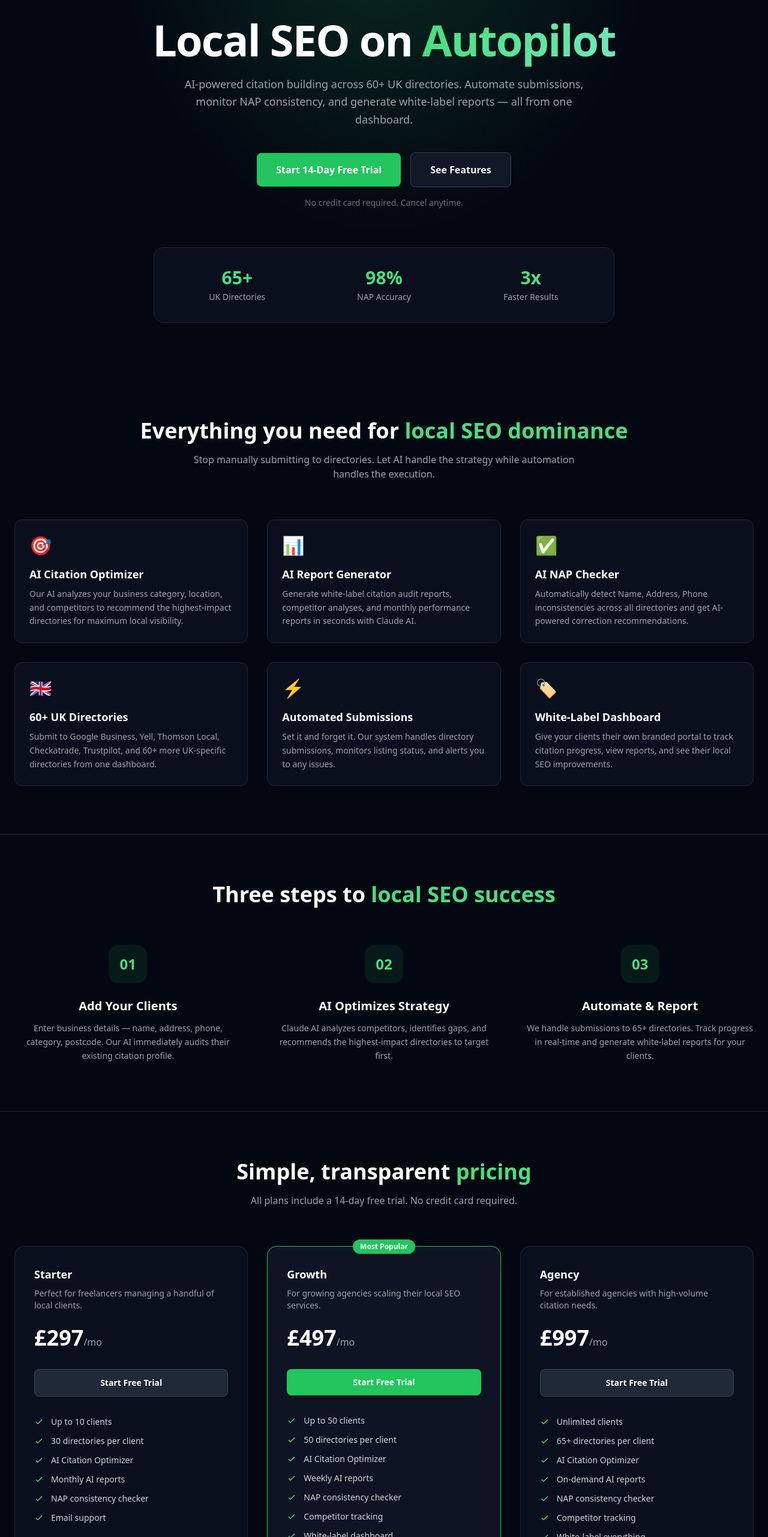
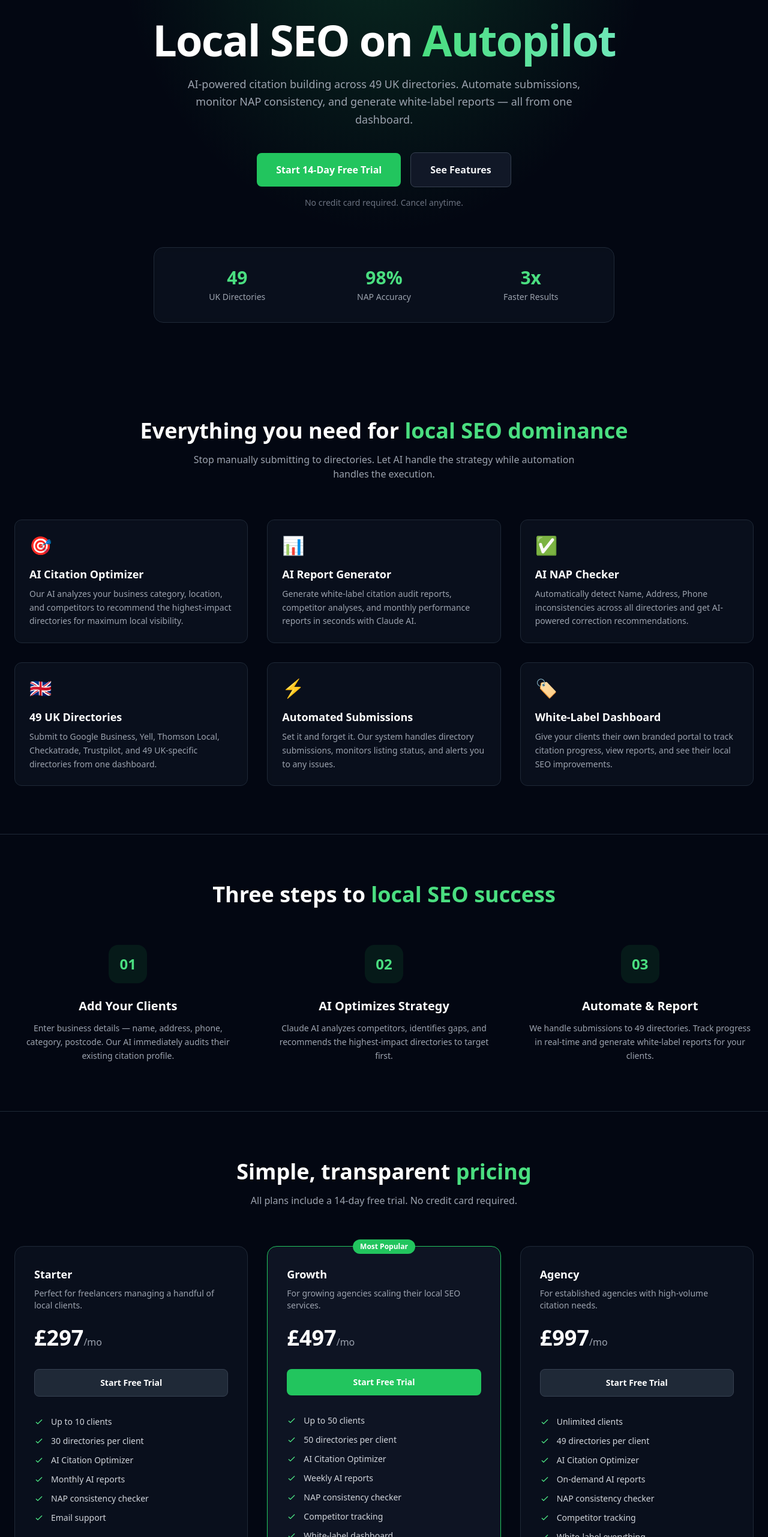
Before and after one commit to GETVYNTAR-COM/dash-board-, a Next.js app: page /local-seo in a window 1280 px wide. Shown: the part 164-2726 px from the top of the page at 60% size. Built offline with nearby package versions, Linux system fonts and the light colour scheme.

Commit message:
Update directory count from 65+/60+ to 49 on local-seo page
https://claude.ai/code/session_01YBqSW7q7Wgfz1GeZjLkGoK

```diff
--- a/src/app/local-seo/page.tsx
+++ b/src/app/local-seo/page.tsx
@@ -20,8 +20,8 @@ const features = [
     icon: '✅',
   },
   {
-    title: '60+ UK Directories',
-    description: 'Submit to Google Business, Yell, Thomson Local, Checkatrade, Trustpilot, and 60+ more UK-specific directories from one dashboard.',
+    title: '49 UK Directories',
+    description: 'Submit to Google Business, Yell, Thomson Local, Checkatrade, Trustpilot, and 49 UK-specific directories from one dashboard.',
     icon: '🇬🇧',
   },
   {
@@ -75,7 +75,7 @@ const pricingTiers = [
     description: 'For established agencies with high-volume citation needs.',
     features: [
       'Unlimited clients',
-      '65+ directories per client',
+      '49 directories per client',
       'AI Citation Optimizer',
       'On-demand AI reports',
       'NAP consistency checker',
@@ -100,7 +100,7 @@ const faqs = [
   },
   {
     question: 'Do you support UK-specific directories?',
-    answer: 'Absolutely. We\'ve built this specifically for the UK market. Our database includes 65+ UK directories including Yell, Thomson Local, 192.com, Scoot, Checkatrade, MyBuilder, FreeIndex, and many more trade-specific directories.',
+    answer: 'Absolutely. We\'ve built this specifically for the UK market. Our database includes 49 UK directories including Yell, Thomson Local, 192.com, Scoot, Checkatrade, MyBuilder, FreeIndex, and many more trade-specific directories.',
   },
   {
     question: 'What is NAP consistency and why does it matter?',
@@ -158,7 +158,7 @@ export default function LandingPage() {
             </span>
           </h1>
           <p className="mx-auto mt-6 max-w-2xl text-lg text-gray-400 leading-relaxed">
-            AI-powered citation building across 60+ UK directories. Automate submissions,
+            AI-powered citation building across 49 UK directories. Automate submissions,
             monitor NAP consistency, and generate white-label reports — all from one dashboard.
           </p>
           <div className="mt-10 flex items-center justify-center gap-4">
@@ -174,7 +174,7 @@ export default function LandingPage() {
           {/* Stats bar */}
           <div className="mx-auto mt-16 grid max-w-3xl grid-cols-3 gap-8 rounded-2xl border border-gray-800 bg-gray-900/50 p-8 backdrop-blur-sm">
             <div>
-              <div className="text-3xl font-bold text-brand-400">65+</div>
+              <div className="text-3xl font-bold text-brand-400">49</div>
               <div className="mt-1 text-sm text-gray-400">UK Directories</div>
             </div>
             <div>
@@ -223,7 +223,7 @@ export default function LandingPage() {
             {[
               { step: '01', title: 'Add Your Clients', desc: 'Enter business details — name, address, phone, category, postcode. Our AI immediately audits their existing citation profile.' },
               { step: '02', title: 'AI Optimizes Strategy', desc: 'Claude AI analyzes competitors, identifies gaps, and recommends the highest-impact directories to target first.' },
-              { step: '03', title: 'Automate & Report', desc: 'We handle submissions to 65+ directories. Track progress in real-time and generate white-label reports for your clients.' },
+              { step: '03', title: 'Automate & Report', desc: 'We handle submissions to 49 directories. Track progress in real-time and generate white-label reports for your clients.' },
             ].map((item) => (
               <div key={item.step} className="text-center">
                 <div className="mx-auto flex h-16 w-16 items-center justify-center rounded-2xl bg-brand-500/10 text-2xl font-bold text-brand-400">
```
